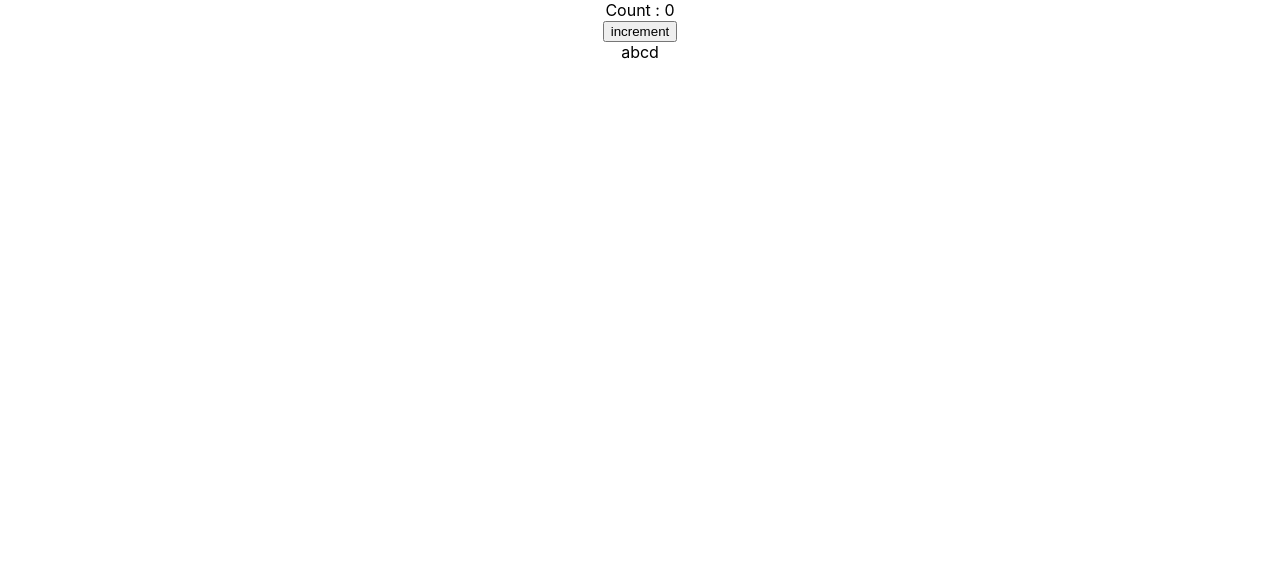
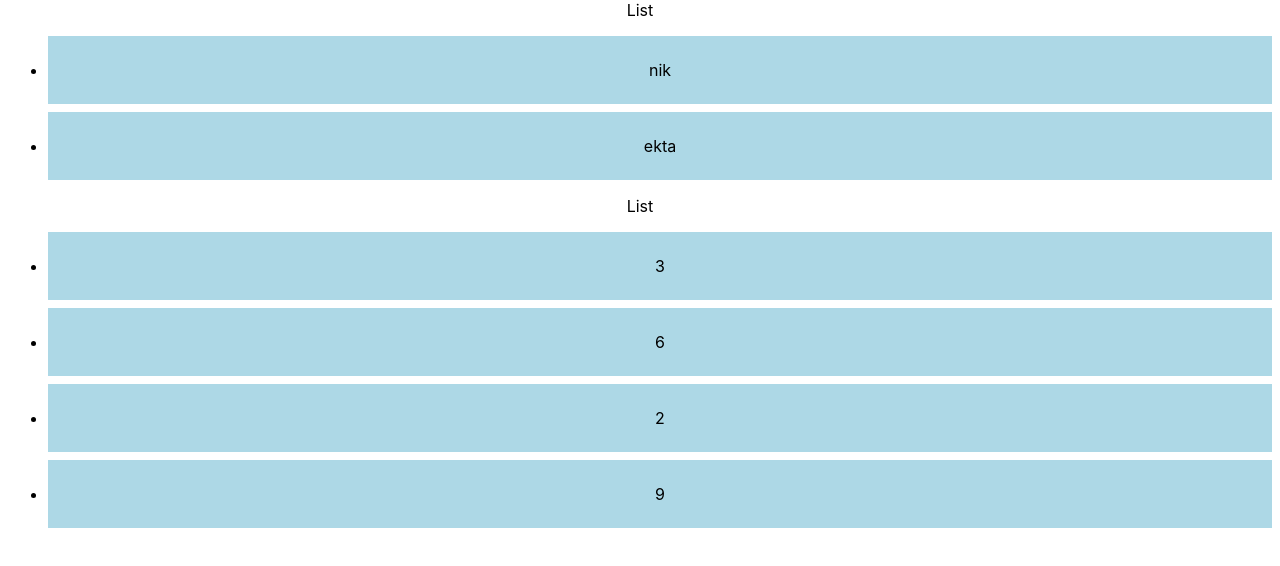
Before and after one commit to nikeshp15/react-typescript, a React (Create React App) app: page / in a window 1280 px wide. Shown: the top 566 px of the page. Built offline with nearby package versions, Linux system fonts and the light colour scheme.

Commit message:
feat: react with generics

```diff
--- a/src/App.tsx
+++ b/src/App.tsx
@@ -8,12 +8,22 @@ import { Box } from './components/context/Box';
 import { UserContextProvider } from './components/context/UserContext';
 import { MainUser } from './components/context/MainUser';
 import ClassCounter from './components/class/ClassCounter';
+import { PrivateComponent } from './components/auth/Private';
+import { Profile } from './components/auth/Profile';
+import { ListComponent } from './components/generics/List';
 
 function App() {
   return (
     <div className="App">
 
-      <ClassCounter message='abcd'/>
+      {/* generics  */}
+      <ListComponent items={['nik', 'ekta']} clickHandler={(item) => console.log(item)}/>
+      <ListComponent items={[3, 6 , 2, 9]} clickHandler={(item) => console.log(item)}/>
+
+      {/* <PrivateComponent isLoggedIn={true} component={Profile} />
+      <PrivateComponent isLoggedIn={false} component={Profile} /> */}
+
+      {/* <ClassCounter message='abcd'/> */}
 
       {/* <UserContextProvider>
         <MainUser/>
--- /dev/null
+++ b/src/components/auth/Private.tsx
@@ -0,0 +1,20 @@
+import React from 'react'
+import { Login } from './Login'
+import { ProfileProps } from './Profile'
+
+type PrivateProps = {
+    isLoggedIn: boolean
+    component: React.ComponentType<ProfileProps>
+}
+
+export const PrivateComponent = ({ isLoggedIn, component: Component }: PrivateProps) => {
+  return (
+    <div>
+        {
+        isLoggedIn
+            ? <Component name={'nikesh'}/>
+            : <Login />
+        }
+    </div>
+  )
+}
--- /dev/null
+++ b/src/components/auth/Profile.tsx
@@ -0,0 +1,11 @@
+import React from 'react'
+
+export type ProfileProps = {
+    name: string
+}
+
+export const Profile = ({ name }: ProfileProps) => {
+  return (
+    <div>Profile component: name is : {name}</div>
+  )
+}
--- /dev/null
+++ b/src/components/generics/List.tsx
@@ -0,0 +1,38 @@
+import React from 'react'
+
+type ListProps<T> = {
+    items: T[]
+    clickHandler: (value: T) => void
+}
+
+const style = {
+    item: {
+        padding: '24px',
+        backgroundColor: 'lightblue',
+        margin: '8px',
+        cursor: 'pointer'
+    }
+}
+// id number constraint
+// export const ListComponent = <T extends { id: number}>({ items, clickHandler }: ListProps<T>) => {
+
+export const ListComponent = <T extends string | number>({ items, clickHandler }: ListProps<T>) => {
+  return (
+    <div>
+        <div>List</div>
+        <ul>
+            {
+                items.map((item, index) => {
+                    return (<li
+                                style={style.item}
+                                key={index}
+                                onClick={() => clickHandler(item)}
+                                >
+                                {item}
+                            </li>)
+                })
+            }
+        </ul>
+    </div>
+  )
+}
```
Also changed, not shown: src/components/auth/Login.tsx (added, +7 -0 lines).
